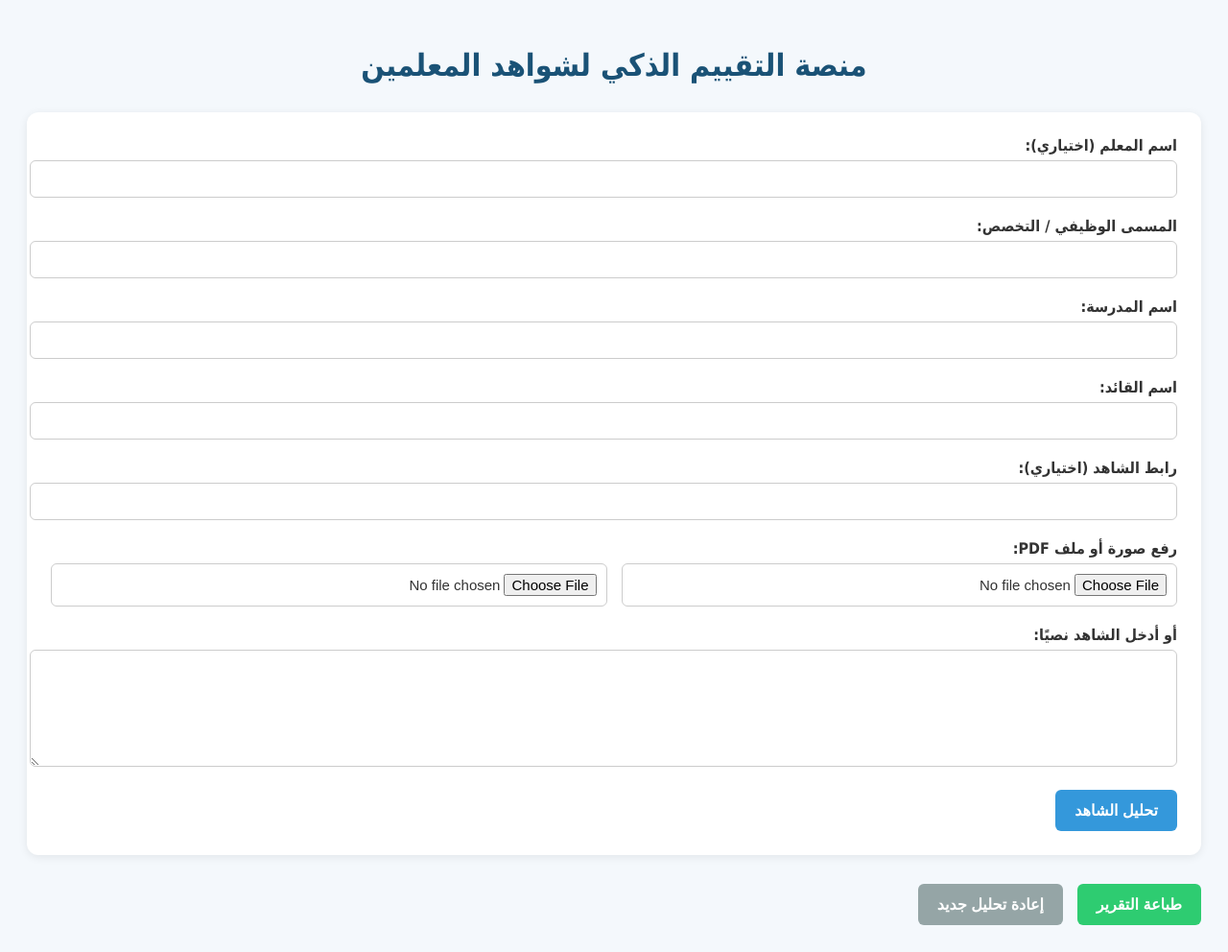
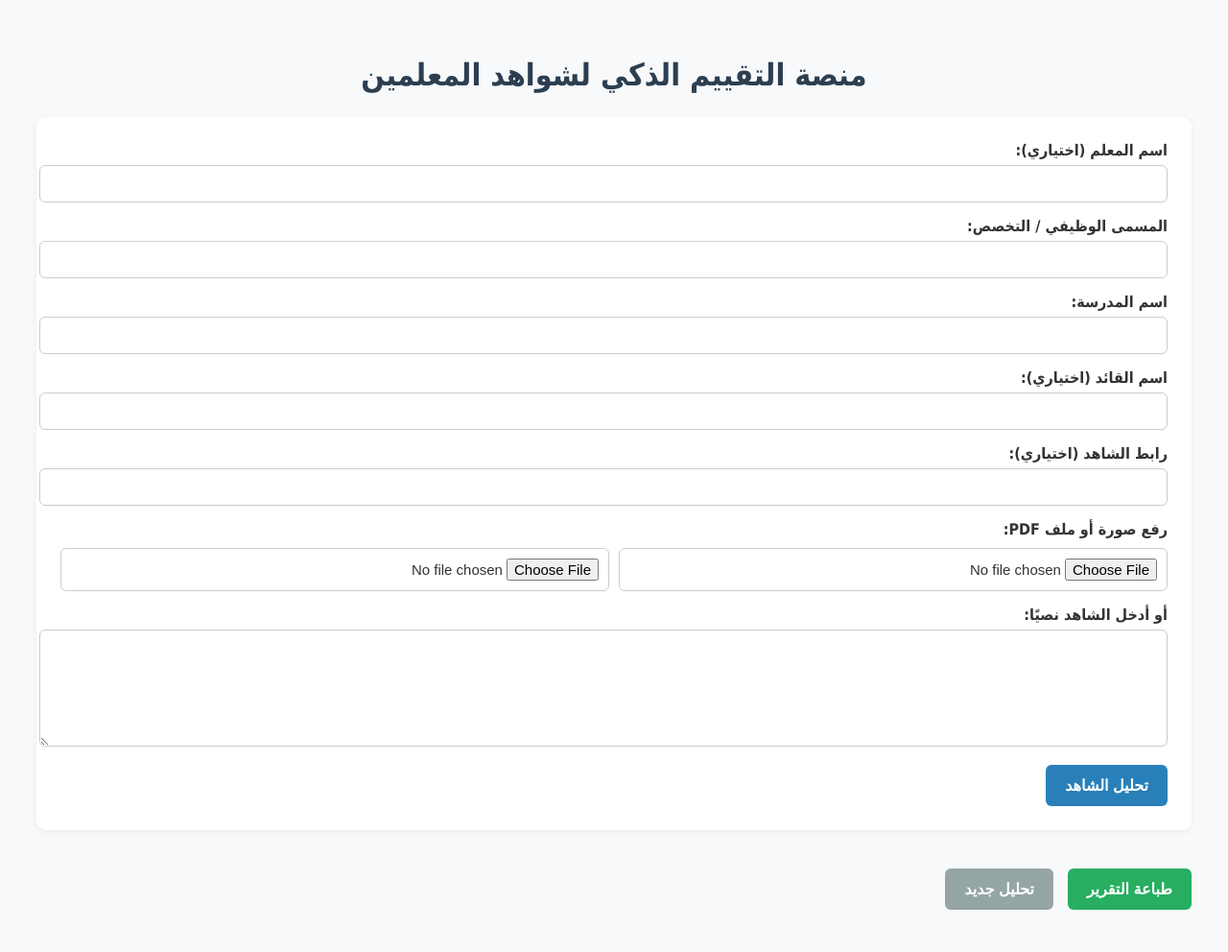
Before and after one commit to aliasiriiii/smart-ai, a Flask app: page / in a window 1280 px wide. Shown: the whole page at 96% size. After the commit the page ends 948 px from the top, so only its background shows below. Run offline with Flask 3, Linux system fonts and the light colour scheme.

Commit message:
Update index.html

```diff
--- a/templates/index.html
+++ b/templates/index.html
@@ -7,27 +7,27 @@
   <style>
     body {
       font-family: 'Tahoma', sans-serif;
-      background: #f4f8fc;
-      padding: 20px;
+      background: #f7f9fb;
+      padding: 30px;
       color: #333;
     }
 
     h1 {
       text-align: center;
-      color: #1a5276;
-      margin-bottom: 30px;
+      color: #2c3e50;
+      margin-bottom: 25px;
     }
 
     form {
       background: #ffffff;
       padding: 25px;
-      border-radius: 12px;
-      box-shadow: 0 2px 10px rgba(0,0,0,0.08);
-      margin-bottom: 30px;
+      border-radius: 10px;
+      box-shadow: 0 2px 8px rgba(0,0,0,0.05);
+      margin-bottom: 40px;
     }
 
     .form-group {
-      margin-bottom: 20px;
+      margin-bottom: 15px;
     }
 
     label {
@@ -51,15 +51,12 @@
 
     .file-inputs {
       display: flex;
-      gap: 15px;
-    }
-
-    .file-inputs input {
-      flex: 1;
+      gap: 10px;
+      margin-top: 10px;
     }
 
     button {
-      background-color: #3498db;
+      background-color: #2980b9;
       color: white;
       padding: 12px 20px;
       border: none;
@@ -115,7 +141,7 @@
     </div>
 
     <div class="form-group">
-      <label>اسم القائد:</label>
+      <label>اسم القائد (اختياري):</label>
       <input type="text" name="principal_name" value="{{ principal_name or '' }}" />
     </div>
 
@@ -147,17 +173,18 @@
   {% endif %}
 
   {% if error_message %}
-    <div style="background:#f8d7da; color:#721c24; padding:15px; margin-top:20px; border-radius:5px; border:1px solid #f5c6cb;">
+    <div class="error">
       {{ error_message }}
     </div>
   {% endif %}
 
-  <div style="margin-top: 30px;">
-    <button onclick="window.print()" style="background-color:#2ecc71;">طباعة التقرير</button>
-    <button onclick="location.reload()" style="background-color:#95a5a6; margin-right:10px;">إعادة تحليل جديد</button>
+  <div class="print-hide" style="margin-top: 30px;">
+    <button onclick="window.print()" style="background-color:#27ae60;">طباعة التقرير</button>
+    <button onclick="location.reload()" style="background-color:#95a5a6; margin-right:10px;">تحليل جديد</button>
   </div>
 
   <script>
+    // منع الإرسال بدون إدخال شاهد
     document.querySelector("form").addEventListener("submit", function(e) {
       const text = document.querySelector("textarea[name='shahid']").value.trim();
       const image = document.querySelector("input[name='image']").files[0];
@@ -165,7 +192,7 @@
 
       if (!text && !image && !pdf) {
         e.preventDefault();
-        alert("يرجى إدخال نص الشاهد أو رفع ملف صورة أو PDF.");
+        alert("يرجى إدخال نص الشاهد أو رفع صورة أو ملف PDF.");
       }
     });
   </script>
```
Also changed, not shown: other parts of templates/index.html (+35 -6 lines).
